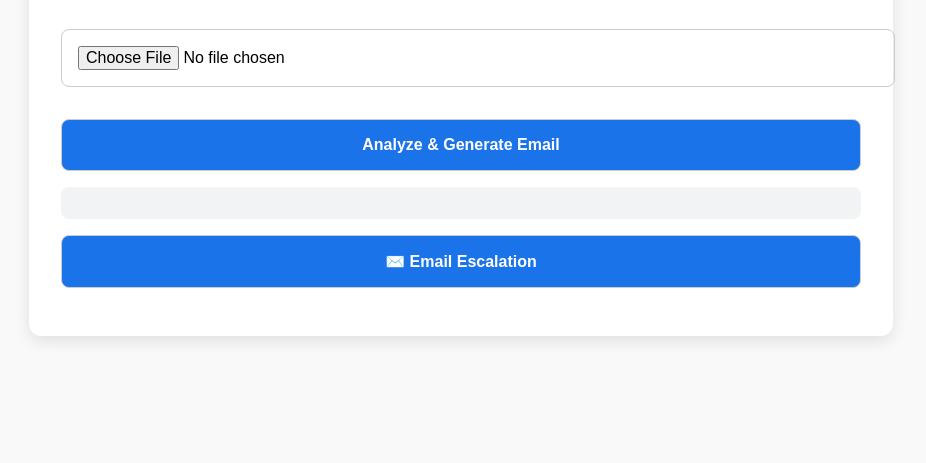
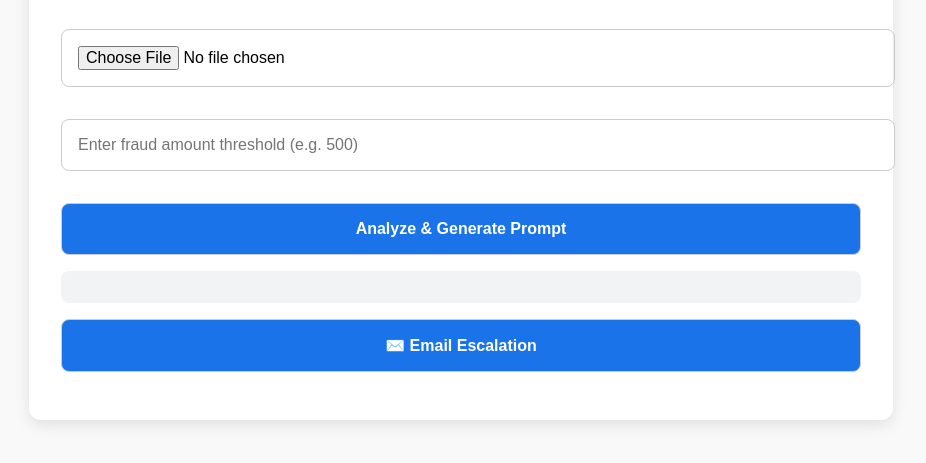
Before and after one commit to KALAMJR12/AutoAudit-AI, a plain HTML site: page index.html in a window 1280 px wide. Shown: the part 183-646 px from the top of the page, without its empty margins (179-1105 px from the left). Drawn offline with nearby package versions, Linux system fonts and the light colour scheme.

Commit message:
Update index.html

```diff
--- a/index.html
+++ b/index.html
@@ -20,7 +20,8 @@
     <h1>📂 AutoAudit AI</h1>
     <p>Upload your transaction file (.csv) to analyze for fraud and escalate results.</p>
     <input type="file" id="csvInput" accept=".csv,text/csv">
-    <button onclick="analyzeAndSend()">Analyze & Generate Email</button>
+    <input type="number" id="thresholdInput" placeholder="Enter fraud amount threshold (e.g. 500)">
+    <button onclick="analyzeAndSend()">Analyze & Generate Prompt</button>
     <div id="output"></div>
     <button onclick="emailAuditor()">✉️ Email Escalation</button>
   </div>
@@ -30,22 +31,24 @@
 
     function analyzeAndSend() {
       const file = document.getElementById('csvInput').files[0];
+      const threshold = parseFloat(document.getElementById('thresholdInput').value);
       if (!file) return alert("Please upload a CSV file first.");
+      if (isNaN(threshold)) return alert("Please enter a valid threshold amount.");
 
       Papa.parse(file, {
         header: true,
         skipEmptyLines: true,
         complete: function(results) {
-          const frauds = results.data.filter(row => row.Class === "1");
+          const frauds = results.data.filter(row => row.Class === "1" && parseFloat(row.Amount) > threshold);
 
           if (frauds.length === 0) {
-            document.getElementById('output').innerText = "✅ No fraudulent transactions found.";
+            document.getElementById('output').innerText = `✅ No fraudulent transactions found over ₦${threshold}.`;
             return;
           }
 
           let summary = frauds.map((row, i) => `- ₦${parseFloat(row.Amount).toLocaleString()} at Time ${row.Time}`).join("\n");
 
-          finalPrompt = `You are a financial fraud auditor.\n\nHere are some flagged transactions:\n${summary}\n\nClassify them as High, Medium, or Low Risk using:\n- > ₦1,500,000 = High\n- ₦500,000–₦1,500,000 = Medium\n- < ₦500,000 = Low\n\nThen generate an escalation email to umarmusamusa42@gmail.com with a summary of the fraud findings.`;
+          finalPrompt = `You are a financial fraud auditor.\n\nHere are some flagged transactions over ₦${threshold}:\n${summary}\n\nClassify them as High, Medium, or Low Risk using:\n- > ₦1,500,000 = High\n- ₦500,000–₦1,500,000 = Medium\n- < ₦500,000 = Low\n\nThen generate an escalation email to umarmusamusa42@gmail.com with a summary of the fraud findings.`;
 
           document.getElementById('output').innerText = "🧠 Prompt ready for AI:\n\n" + finalPrompt;
         },
```
